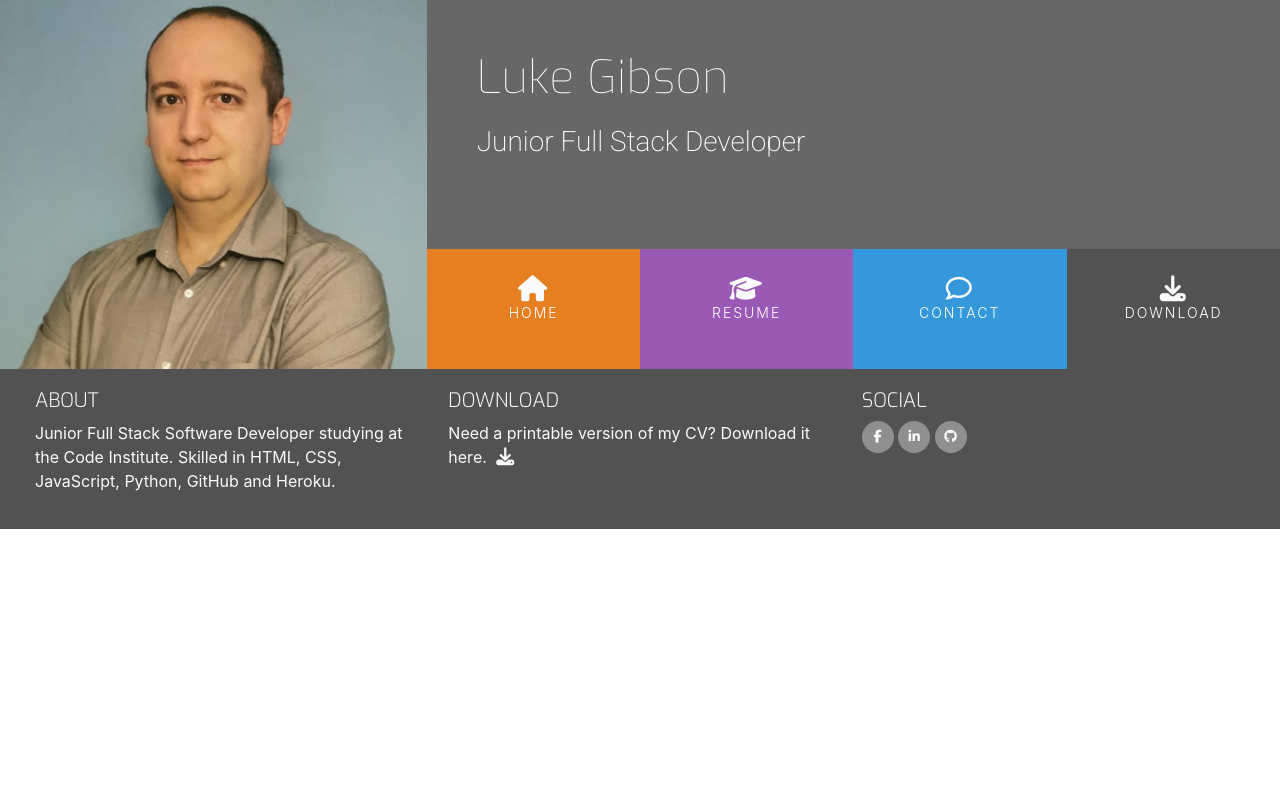
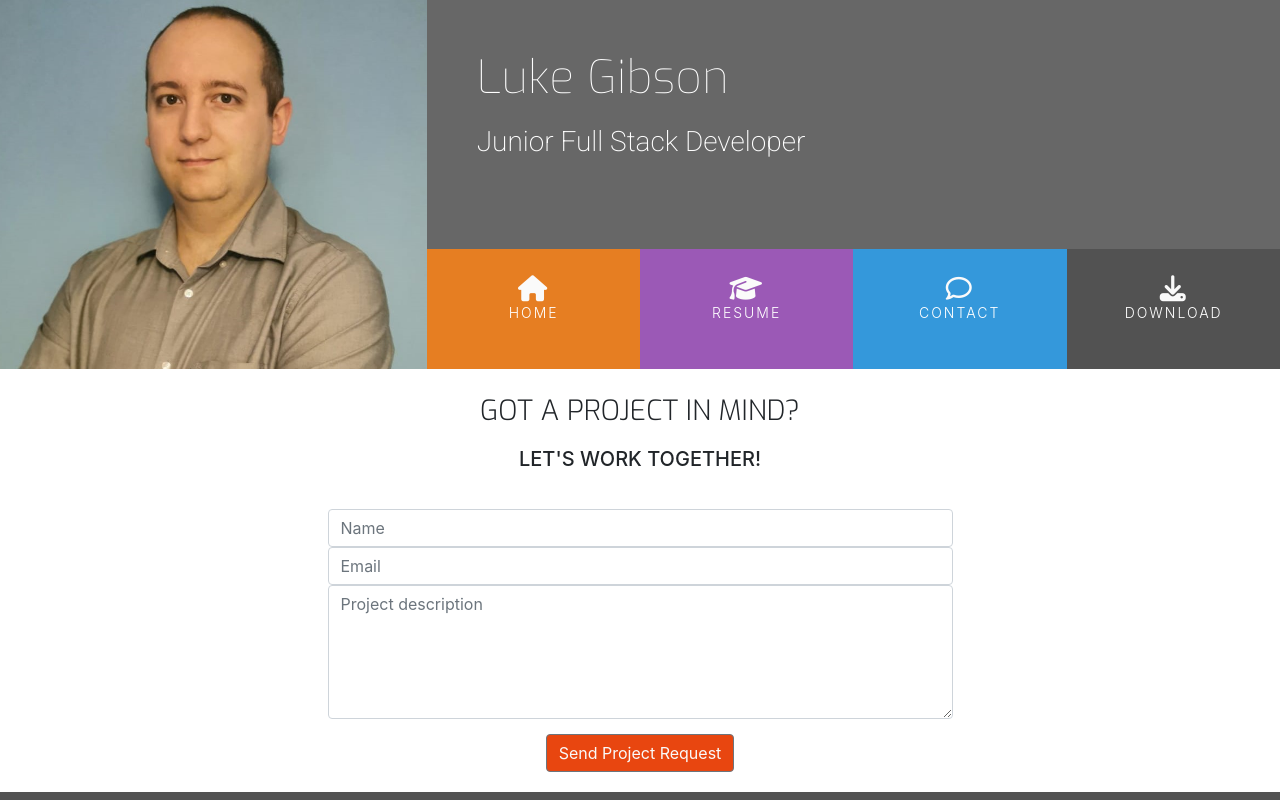
Before and after one commit to lukegibson101/my-resume, a plain HTML site: page contact.html in a window 1280 px wide. Shown: the top 800 px of the page. Drawn offline with nearby package versions, Linux system fonts and the light colour scheme.

Commit message:
add contact form content

```diff
--- a/contact.html
+++ b/contact.html
@@ -49,8 +49,26 @@
             </div>
         </div>
     </header>
-    <section>
+    <section class="container-fluid">
+        <div class="row bg-color-contact">
+            <div class="col">
+                <h3 class="contact-heading uppercase text-center">Got a project in mind?</h3>
+                <h5 class="uppercase text-center">Let's work together!</h5>
 
+                <div class="center-form">
+                    <form>
+                        <input type="text" name="name" id="fullname" class="form-control" placeholder="Name" required>
+                        <input type="email" name="email" id="emailaddress" class="form-control" placeholder="Email" required>
+                        <textarea rows="5" name="projectsummary" id="projectsummary" class="form-control" placeholder="Project description"></textarea>
+                        <div class="form-row text-center">
+                            <div class="col">
+                                <button type="submit" class="btn btn-secondary">Send Project Request</button>
+                            </div>
+                        </div>
+                    </form>
+                </div>
+            </div>
+        </div>
     </section>
     <footer class="container-fluid">
         <div id="footer-details" class="row">
```
